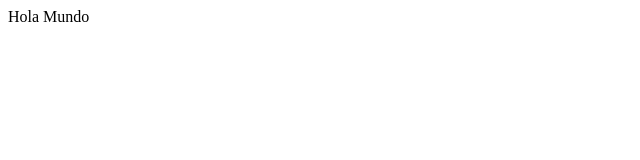
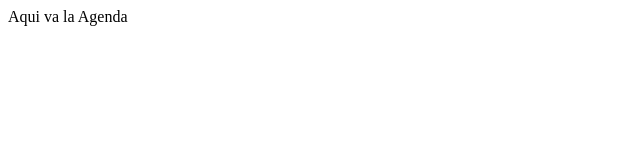
Before and after one commit to angel75escobar/angel75escobar.github.io, a plain HTML site: page index.html in a window 1280 px wide. Shown: the full height of the page, 0-640 px from the left. Drawn offline with Linux system fonts and the light colour scheme.

```diff
--- a/index.html
+++ b/index.html
@@ -7,6 +7,6 @@
     <title>Document</title>
 </head>
 <body>
-     Hola Mundo
+     Aqui va la Agenda
 </body>
 </html>
```
